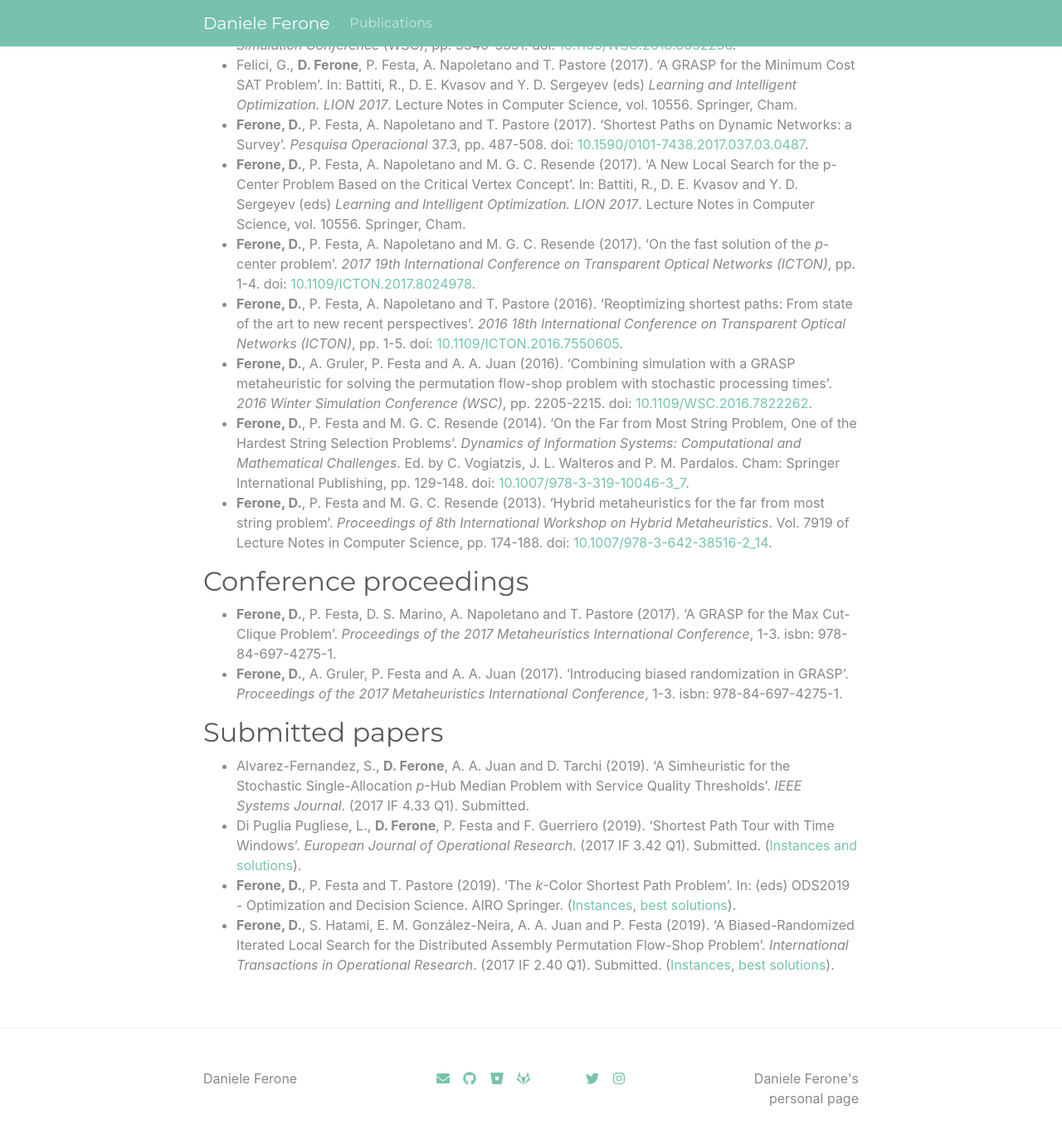
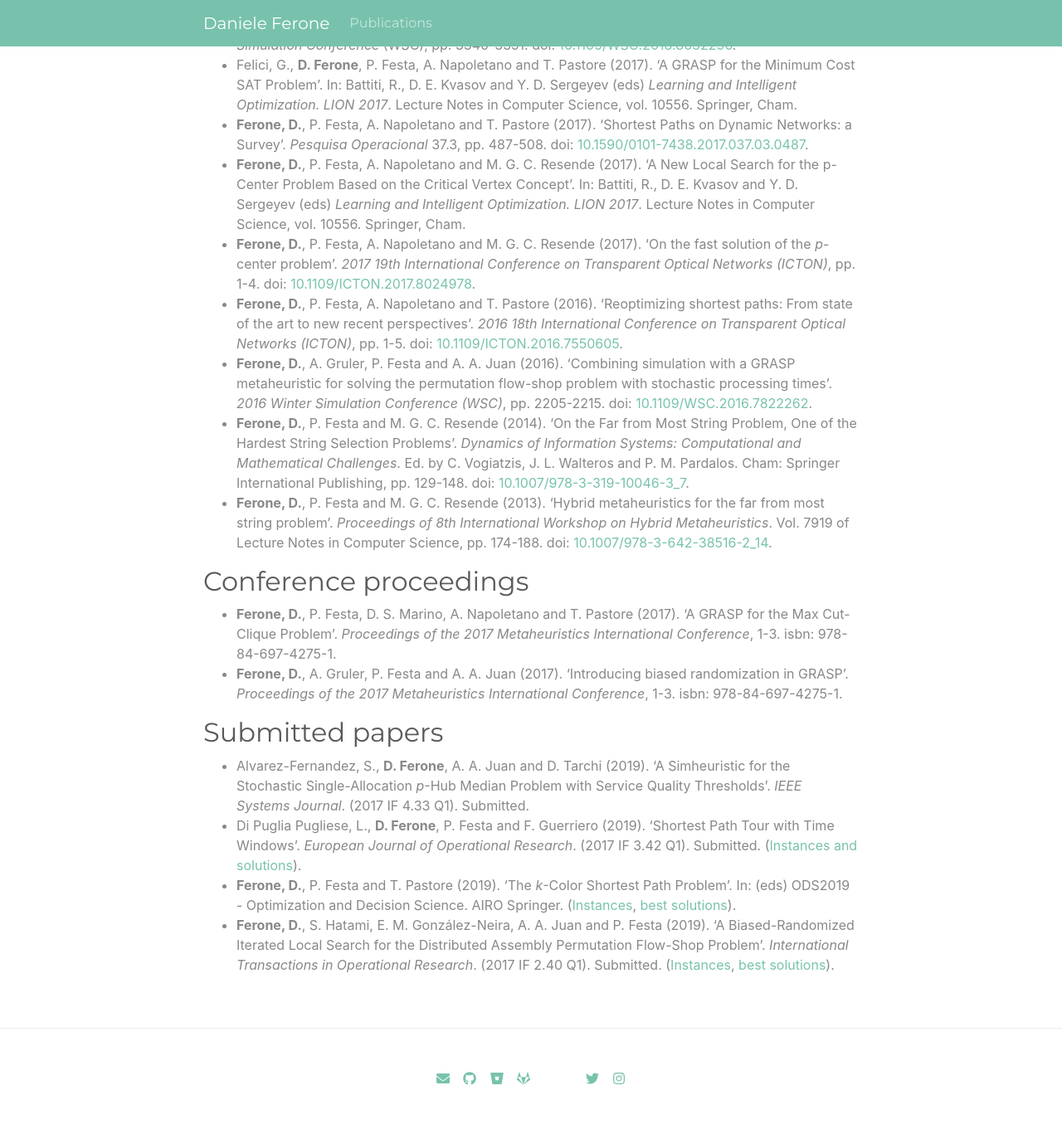
Before and after one commit to fdaniele85/fdaniele85.github.io, a Jekyll site: the page built from pages/publications.html, in a window 1280 px wide and 1400 px high, scrolled down 979 px. Shown: the top 1373 px of the window at 83% size. Built offline with Jekyll 4.4.1, drawn with Linux system fonts in a browser that asks for light colours; nearby versions of some CDN libraries; a style sheet for code colours, icons or effects is not loaded.

Commit message:
Modificato footer

```diff
--- a/_includes/footer.html
+++ b/_includes/footer.html
@@ -4,7 +4,7 @@
 
     <div class="row text-center text-md-left">
 
-      <div class="col-12 col-md-3">
+      <!--<div class="col-12 col-md-3">
         <ul class="list-unstyled">
           <li>
             {%- if site.author -%}
@@ -21,9 +21,9 @@
             </li>
           {%- endif -%}
         </ul>
-      </div>
+      </div>-->
 
-      <div class="col-12 col-md-6 text-center">
+      <div class="col-12 text-center">
                   <ul class="list-unstyled list-inline">
         <li class="list-inline-item">
           <a href="mailto:daniele.ferone@unimib.it"><i class="fa fa-envelope fa-fw"></i></a>
@@ -57,14 +57,9 @@
         </li>
         </ul>
       </div>
-
-
-      <div class="col-12 col-md-3 text-center text-md-right">
+      <!--<div class="col-12 col-md-3 text-center text-md-right">
         <p>{{- site.description | escape -}}</p>
-
-      </div>
-
+      </div>-->
     </div>
-
   </div>
 </div>
--- a/assets/cards-gallery.scss
+++ b/assets/cards-gallery.scss
@@ -1,10 +1,6 @@
 ---
 # Only the main Sass file needs front matter (the dashes are enough)
 ---
-
-.gallery-block{
-	padding-bottom: 60px;
-}
 
 .gallery-block .heading{
     margin-bottom: 50px;
@@ -38,17 +34,10 @@
   font-size: 15px;
 }
 
-
-
 .gallery-block.cards-gallery .card {
   margin-bottom: 30px;
   box-shadow: 0px 2px 10px rgba(0, 0, 0, 0.15);
 }
-
-        .thumb{
-            margin-bottom: 30px;
-        }
-
 
 img.zoom {
     width: 100%;
@@ -68,13 +57,15 @@ img.zoom {
     -o-transform: scale(1.2);
     transform: scale(1.2);
 }
+
 .modal-header {
-
   border-bottom: none;
 }
+
 .modal-title {
   color:#000;
 }
+
 .modal-footer{
   display:none;
 }
```
Lines whose indentation alone changed are shown as unchanged.
